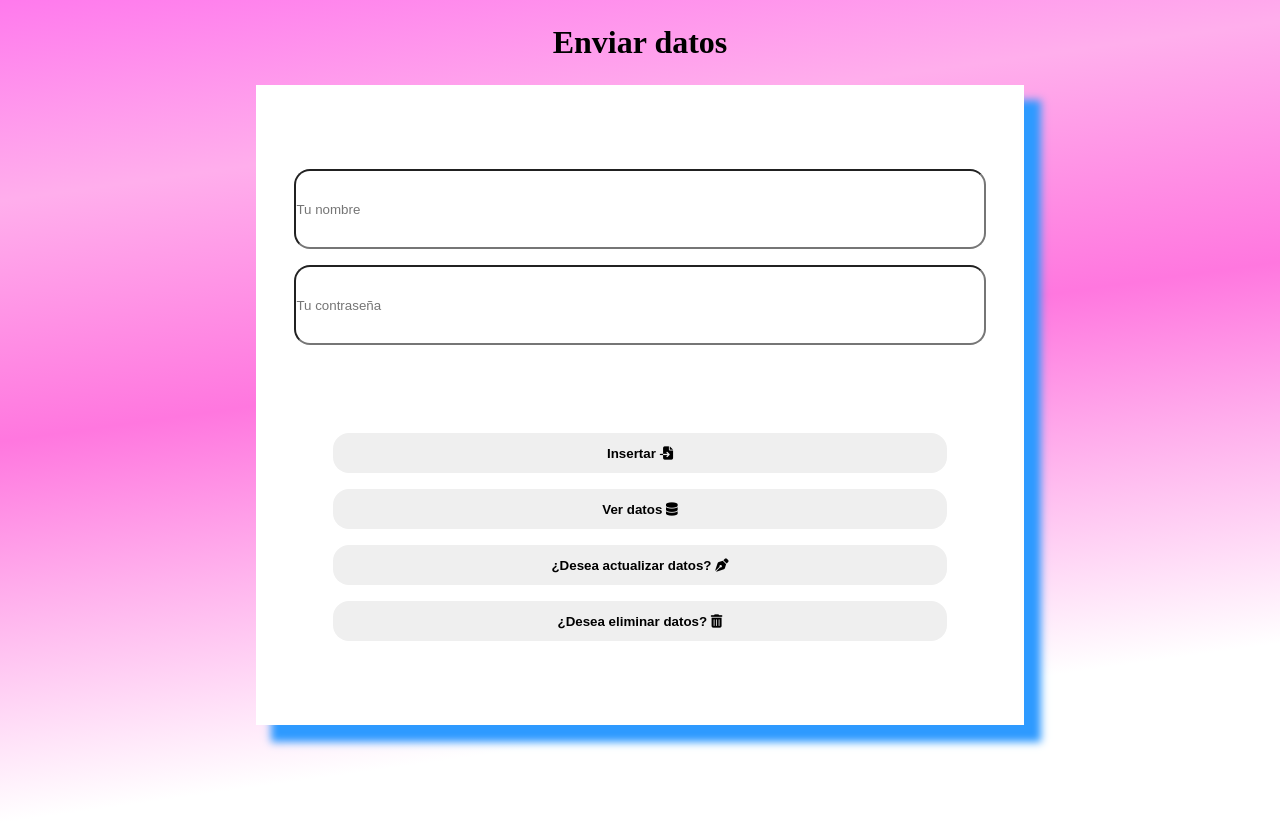
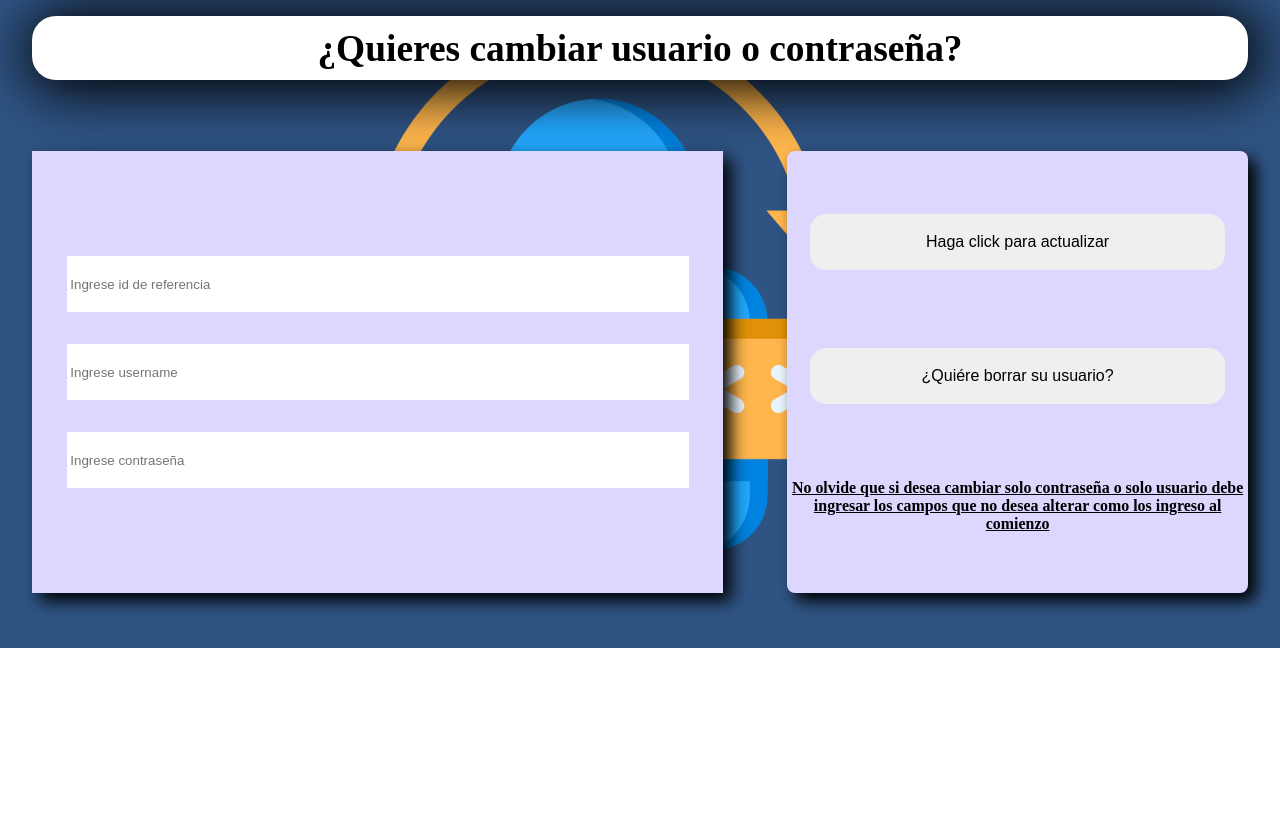
Before and after one commit to Windtheking/flaskapp, a Flask app: page /recibir in a window 1280 px wide. After the commit the page ends 648 px from the top, so only its background shows below. Run offline with Flask 3, Linux system fonts and the light colour scheme; some libraries are stand-ins or nearby versions.

Commit message:
finalmente funcina delete

```diff
--- a/app.py
+++ b/app.py
@@ -19,14 +19,32 @@ def get_connection():                     #conectar a base de datos
 
 @app.route("/")                                                      #con este codigo el root de este mensaje es en la pagina principal
 def indo():
-    return redirect(url_for("index"))                              #esto es para que aparezca la pagina creada con html en el servidor en vivo
 
-    with open('pruebadatabase.txt', 'a') as f:
-        f.write(f'{nombre},{contrasena}\n')
+    conexion = get_connection()
+    try:
+        with conexion.cursor() as cursor:
+            cursor.execute("SET @num := 0;")
+            cursor.execute("UPDATE usuarios SET id = @num := (@num+1);")
+            cursor.execute("ALTER TABLE usuarios AUTO_INCREMENT = 1;")
+            coneion.commit()
+    except Exception as e:
+        return "error interno de servidor"
+    finally:
+            conexion.close()
+            return redirect(url_for("index"))                           #esto es para que aparezca la pagina creada con html en el servidor en vivo
 
-    return render_template("respuestas.html" , nombre = nombre)         #de esta manera hacemos que otra pagina aparte sea la que reciba (return) el valor para mostrarlo
+    # with open('pruebadatabase.txt', 'a') as f:
+    #     f.write(f'{nombre},{contrasena}\n')
+
+    # return render_template("respuestas.html" , nombre = nombre)         #de esta manera hacemos que otra pagina aparte sea la que reciba (return) el valor para mostrarlo
                                                                         #dentro del if - post puedes qué debe retornar cuando ocurra un post - puedes hacer que retorne (esscriba) varios valoress pero debes ponerlos en la misma linea
                                                                         #puedes meter una tupla,el segundo valor sera uno de los tantosss codigoss http (consultar informacion)
+
+
+@app.route("/guardoconexito", methods = ["GET", "POST"])
+def pag_guardado():
+    if request.method == "POST":
+        return render_template('cambios guardados.html')
 
 
 @app.route("/pagina_principal", methods = ["GET", "POST"])
@@ -37,23 +55,19 @@ def index():
 @app.route("/recibir", methods = ["GET","POST"])                          #jamas olvides poner que metodos quieres
 def CR():
     if request.method == "POST":
-        print(url_for("UD"))
-
         action = request.form.get('action')
-
-
 
         if action == "create":
             return crear()
         elif action == "read":
             return leer()
         elif action == "update":
-            return render_template("actualizardatos.html")
+            return actualizar()
         elif action == "delete":
-            return render_template("borrar datos.html")
+            return redirect(url_for("UD"))
         else:
             return "Acción no válida"
-    return render_template("formulario.html")
+    return render_template("actualizardatos.html")
 
 def crear():                                    # Flask lo atrapa por el name del input - #cuando ocurra el metodo post aparece el mensaje dentro del if
     nombre = request.form['nombre'].strip()
@@ -90,36 +104,21 @@ def leer():
     finally:
         conexion.close()
 
-
-@app.route("/recibir/actualizar_y_borrar", methods = ["GET", "POST"])
-def UD():
-    if request.method == "POST":
-        action = request.form.get('action')
-        print("hola mundo")
-        if action == "update":
-            return actualizar()
-        elif action == "delete":
-            return eliminar()
-        else:
-            return "Acción no válida"
-    return render_template("actualizardatos.html")
-
-
 def actualizar():
-    id = request.form('identificacion').strip()
+    ide = request.form('identificacion').strip()
     nombre = request.form('nombre').strip()
     contrasena = request.form('contrasen').strip()
     print("hola mundo")
 
 
-    if not nombre or not contrasena:
-        return "Error: Ambos campos son requeridos."
+    # if not nombre or not contrasena:
+    #     return "Error: Ambos campos son requeridos."
 
     conexion = get_connection()
     try:
         with conexion.cursor() as cursor:
             sql = f"UPDATE usuarios SET nombre=%s, contrasena=%s WHERE id=%s"
-            cursor.execute(sql, (nombre, contrasena, id))
+            cursor.execute(sql, (nombre, contrasena, ide))
             conexion.commit()
             return render_template("guardado exitosamente")
         print(f"Usuario con ID {id} actualizado correctamente")
@@ -128,28 +127,39 @@ def actualizar():
     finally:
         conexion.close()
 
+
+@app.route("/recibir/get", methods = ["GET", "POST"])
+def UD():
+    return render_template("Borrar datos.html")
+
+
+@app.route("/datoborrado", methods = ["GET", "POST"])
+
 def eliminar():
     identif = int(request.form['identificacion'])
-    nombre = request.form['nombre'].strip()
-    contrasena = request.form['contrasen'].strip()
-    print(f"ID: {identif}, Nombre: {nombre}, Contraseña: {contrasena}")
+    conteo = 0
 
-
-    if not nombre or not contrasena:
-        return "Error: Ambos campos son requeridos."
+    if not identif:
+        return "Error: Id requerida para eliminar datos"
 
 
     conexion = get_connection()
     try:
         with conexion.cursor() as cursor:
             sql = "DELETE FROM usuarios WHERE id=%s"
-            cursor.execute(sql, (nombre, contrasena, identif))
+            cursor.execute(sql, (identif))
             conexion.commit()
+            conteo += 1
         print(f"Usuario con ID {identif} actualizado correctamente")
     except Exception as e:
         return f"Error al actualizar el usuario: {str(e)}"
     finally:
         conexion.close()
+
+    if conteo < 1:
+        return eliminar()
+    return redirect(url_for("index"))
+
 
 
 
--- a/static/css/actua.css
+++ b/static/css/actua.css
@@ -12,9 +12,9 @@
 /* header */
 
 header{
-
-    height: 10vh;
+    height: 12vh;
     justify-items: center;
+    padding-top: 1vh;
 }
 
 .tituloh3{
@@ -22,6 +22,7 @@ header{
     background-color: white;
     justify-items: center;
     align-content: center;
+    justify-self: center;
     width: 95%;
     height: 8vh;
     font-size: 4vh;
@@ -32,20 +33,15 @@ header{
 
 /* body */
 body{
-    background: #ffd678;
-    background: linear-gradient(90deg, rgba(255, 214, 120, 1) 0%, rgba(255, 166, 115, 1) 44%, rgba(252, 93, 93, 1) 100%);
-    background-repeat: repeat;
+    background-image: url("../imagenes/Cambiar\ contraseña.webp");
+    background-repeat: no-repeat;
+    background-position-x:50% ;
+    background-position-y: -9vh ;
+    background-size: cover;
     height:100%;
 }
 
 
-
-
-/* .formulario{
-    width: 100%;
-    height: 40vh;
-    flex-direction: row;
-} */
 
 .cont_form{
     display: flex;
@@ -113,11 +109,10 @@ body{
 
 .buttons{
     display: inline-flex;
-    justify-content: space-around;
+    justify-content: space-evenly;
     flex-direction: column;
-    justify-content: center;
     align-items: center;
-    align-self: center;
+    /* align-content: center; */
     width: 40%;
     height: 80%;
     margin: 4vh;
@@ -153,16 +148,29 @@ body{
 .buton1:hover{
     background-color: rgb(255, 148, 255) ;
     font-size: 3vh;
+    height: 10vh;
 }
 
 .buton2:hover{
     background-color: rgb(255, 148, 255);
     font-size: 3vh;
+    height: 10vh;
+}
+
+.elh5{
+    justify-content: center;
+    align-content: center;
+    align-items: center;
+    justify-items: center;
+    text-align: center;
+    height: 10vh;
+    font-size: larger;
+    text-decoration:underline;
 }
 
 /* footer */
 
-footer{
+/* footer{
     height: 15vh;
     justify-items: center;
     align-content: center;
@@ -175,4 +183,4 @@ footer{
     margin-top: 9.5vh;
     width: 100%;
     height: 70%;
-}
+} */
--- a/static/css/estilosapp.css
+++ b/static/css/estilosapp.css
@@ -7,30 +7,24 @@
 
 body{
     height: 100vh;
-    background: #ff7373;
-    background: linear-gradient(
-                                352deg, rgb(255, 255, 255)
-                                18%,    rgb(255, 119, 223) 56%,
-                                     rgb(255, 174, 236)
-                                80%, rgb(255, 122, 237) 100%);
-    background-repeat: no-repeat;
-    background-size:contain;
+    background: #ffd678;
+    background: linear-gradient(90deg, rgb(255, 203, 81) 0%,
+                                       rgba(255, 166, 115, 1) 44%,
+                                       rgb(255, 63, 63) 100%);   background-size:contain;
 }
 
-.contieneh1{
-    background-color: transparent;
-    width: 100%;
-    justify-content: center;
-    justify-items: center;
-}
+
 
 h1{
     text-align: center;
     width: 40%;
-    border: transparent;
-    border-radius: 2vh;
-    margin: 3vh;
+    margin: 3vh 3vh 0vh 3vh;
     font-family:'Times New Roman', Times, serif;
+}
+
+h3{
+    margin-top: 1vh;
+    margin-bottom: 3vh;
 }
 
 form{
@@ -43,6 +37,11 @@ form{
     background-color: white;
     flex-direction: column;
     box-shadow: 2vh 2vh 1vh 1px rgb(46, 154, 255);
+}
+
+.contieneh1{
+    justify-items: center;
+    align-content: center;
 }
 
 input{
@@ -73,19 +72,19 @@ input{
 }
 
 #referenciacentral:hover{
-    background-color: rgb(255, 115, 243);
+    background-color: rgb(254, 95, 77);
 }
 
 #referencia1:hover{
-    background-color: rgb(255, 115, 243);
+    background-color:  rgb(254, 95, 77);
 }
 
 #referencia2:hover{
-    background-color: rgb(255, 115, 243);
+    background-color:  rgb(254, 95, 77);
 }
 
 #referencia3:hover{
-    background-color: rgb(255, 115, 243);
+    background-color:  rgb(254, 95, 77);
 }
 
 .elboton{
--- a/templates/Borrar datos.html
+++ b/templates/Borrar datos.html
@@ -6,7 +6,7 @@
     <title>Document</title>
 </head>
 <body>
-    <form action="/pagina_principal" method="POST">
+    <form action="/datoborrado" method="POST">
         <h3>ingrese la ID como referencia</h3>
         <h3>para el valor a borrar</h3>
         <input type="text" name="identificacion" placeholder="ingrese id identifcativa">
--- a/templates/actualizardatos.html
+++ b/templates/actualizardatos.html
@@ -8,25 +8,25 @@
 </head>
 <body>
     <header>
-        <div class="tituloh3"><h3>Ingrese la ID a actualizar</h3></div>
+        <div class="tituloh3"><h3>¿Quieres cambiar usuario o contraseña?</h3></div>
     </header>
 
-    <form class="formulario" action="/pagina_principal" method="POST">
+    <form class="formulario" action="/recibir/actua_borra" method="POST">
         <div class="cont_form">
             <div class="inputs">
-                <input class="input1" type="text" name="identificacion" placeholder=" Ingrese id referencia">
-                <input class="input2" type="text" name="nombre" placeholder=" Ingrese nuevo username">
-                <input class="input3" type="text" name="contrasen" placeholder=" Ingrese nueva contraseña" >
+                <input class="input1" type="text" name="identificacion" placeholder=" Ingrese id de referencia">
+                <input class="input2" type="text" name="nombre" placeholder=" Ingrese username">
+                <input class="input3" type="text" name="contrasen" placeholder=" Ingrese contraseña" >
             </div>
             <div class="buttons">
                 <button class="buton1" type= "submit" name="action" value="update">Haga click para actualizar</button>
-                <button class="buton2" type= "submit" name="action" value="delete">¿Quiére borrar datos?
+                <button class="buton2" type= "submit" name="action" value="delete">¿Quiére borrar su usuario?</button>
+                <div class="elh5"><h5>No olvide que si desea cambiar solo contraseña o solo usuario debe <br> ingresar los campos que no desea alterar como los ingreso al comienzo   </h5></div>
             </div>
         </div>
     </form>
-
 </body>
-<footer>
+<!-- <footer>
     <div class="elfooter">asdf</div>
-</footer>
+</footer> -->
 </html>
--- a/templates/formulario.html
+++ b/templates/formulario.html
@@ -9,17 +9,17 @@
 </head>
 <body>
     <div class="contieneh1">
-        <h1>Enviar datos</h1>
+        <h1>Sing in</h1>
+        <h3>Crea tu mundo</h3>
     </div>
     <!-- esto permite enviar el "post" que necesita el app.py para ejecutar el ingreso a la base de datos de mysql -->
     <form action="/recibir" method="POST">
         <input class="nombre" type="text" name="nombre" placeholder="Tu nombre" id="">
         <input class="pass" type="password" name="contrasen" placeholder="Tu contraseña" id="">
-        <button id="referenciacentral" class="elboton" name="action" value="create"><b>Insertar</b> <i class="fa-solid fa-file-import"></i>
-        <button id="referencia1" class="elboton" name="action" value="read"><b>Ver datos</b> <i class="fa-solid fa-database"></i>
+        <button id="referenciacentral" class="elboton" name="action" value="create"><b>Crear cuenta</b> <i class="fa-solid fa-file-import"></i>
+        <button id="referencia1" class="elboton" name="action" value="read"><b>Ver cuentas existentes</b> <i class="fa-solid fa-database"></i>
         <button id="referencia2" class="elboton" name="action" value="update"><b>¿Desea actualizar datos?</b> <i class="fa-solid fa-pen-nib"></i>
-        <button id="referencia3" class="elboton" name="action" value="delete"><b>¿Desea eliminar datos?</b> <i class="fa-solid fa-trash-can"></i>
+        <button id="referencia3" class="elboton" name="action" value="delete"><b>¿Desea eliminar cuentas?</b> <i class="fa-solid fa-trash-can"></i>
     </form>
-
 </body>
 </html>
```
Also changed, not shown: templates/cambios guardados.html (added, +17 -0 lines), static/imagenes/Cambiar contraseña.webp (added).
